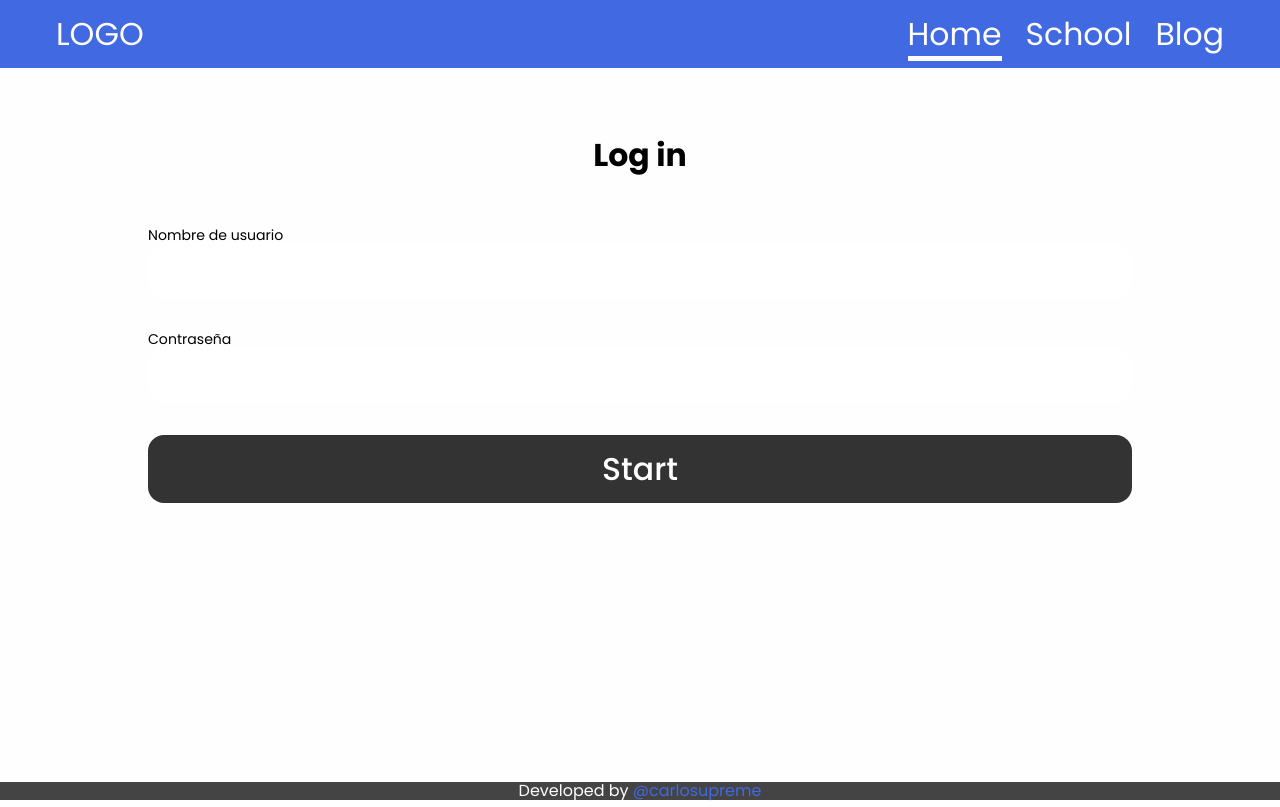
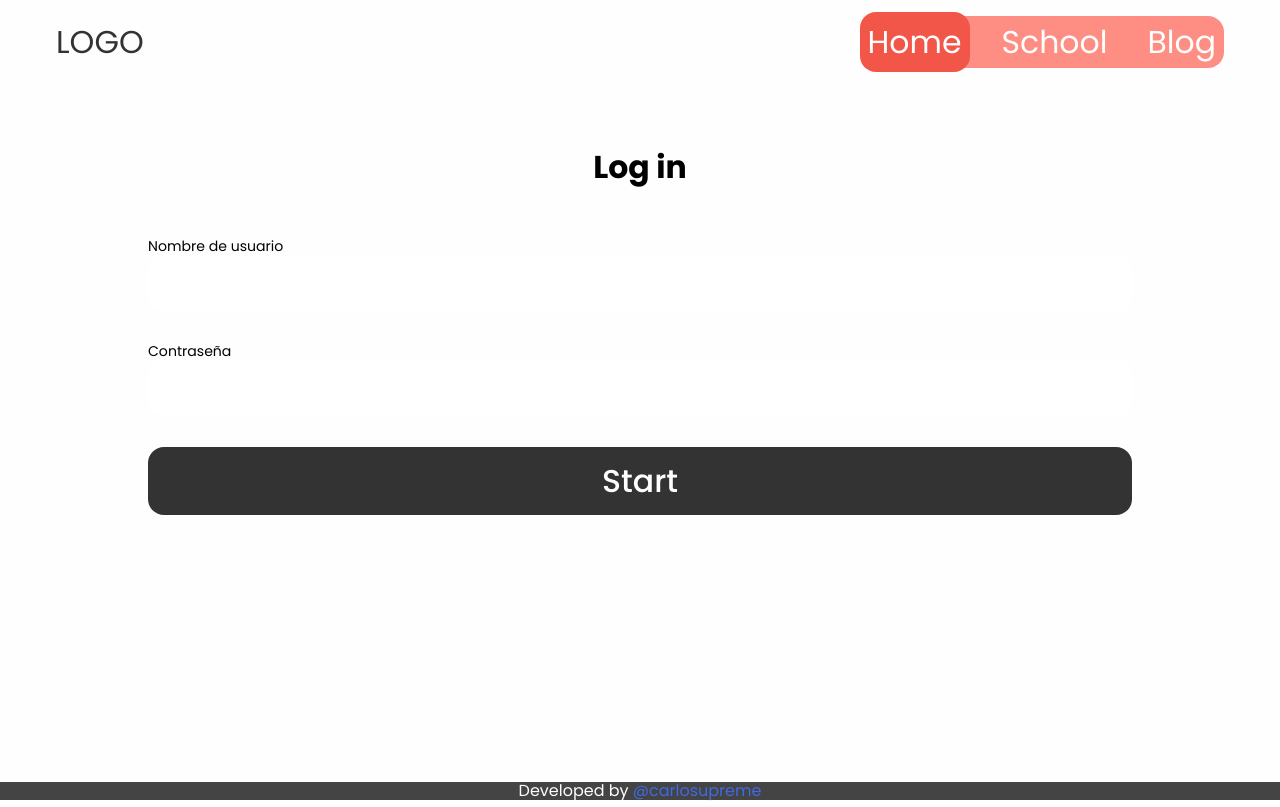
Before and after one commit to carlosupreme/school, a plain HTML site: page index.html in a window 1280 px wide. Drawn offline with nearby package versions, Linux system fonts and the light colour scheme.

Commit message:
Añadi estilos al header y algunas variables para su diseño

```diff
--- a/css/style.css
+++ b/css/style.css
@@ -3,6 +3,8 @@
   --text-color: #333;
   --max-width: 1200px;
   --font-family: "Poppins", sans-serif;
+  --header-color: #fe8e84;
+  --header-height: 5rem;
 }
 
 html {
@@ -29,9 +31,8 @@ body {
   display: flex;
   flex-direction: column;
 }
-
 .primary-header {
-  background-color: royalblue;
+  height: var(--header-height);
 }
 .primary-header .menu-btn {
   display: none;
@@ -41,15 +42,19 @@ body {
 }
 .primary-header div {
   padding: 1rem;
-  color: #fefefe;
   display: flex;
   justify-content: space-between;
   align-items: center;
+  color: var(--text-color);
 }
 
 .primary-header ul {
+  color: #fefefe;
+  background-color: var(--header-color);
   display: flex;
   gap: 1.5rem;
+  border-radius: 1rem;
+  padding: 0.5rem 0;
 }
 
 .primary-header ul li {
@@ -58,6 +63,15 @@ body {
 
 .primary-header li a {
   color: inherit;
+  border: none;
+  padding: 0.5rem;
+  border-radius: 1rem;
+}
+
+.primary-header li a.active,
+.primary-header li a:hover {
+  border: none;
+  background-color: #f15648;
 }
 
 @media (max-width: 500px) {
@@ -166,7 +180,6 @@ main {
 .home .bg {
   width: 50%;
   background: url(../img/bg_landing_2.webp) no-repeat center center / contain;
-  /* color: #FE8E84; For the header bro*/
 }
 .home div:not(.bg) {
   width: 50%;
@@ -194,7 +207,7 @@ main {
   }
 
   .home .bg {
-    width:40%;
+    width: 40%;
   }
   .home div:not(.bg) {
     width: 60%;
@@ -211,7 +224,7 @@ main {
   }
 
   .home .bg {
-    width:100%;
+    width: 100%;
   }
 
   .home div:not(.bg) {
```
